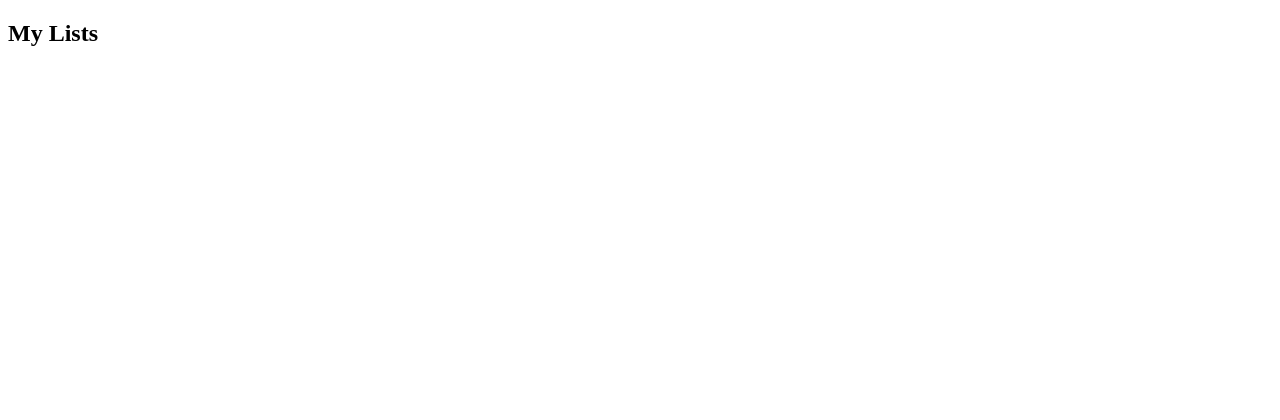
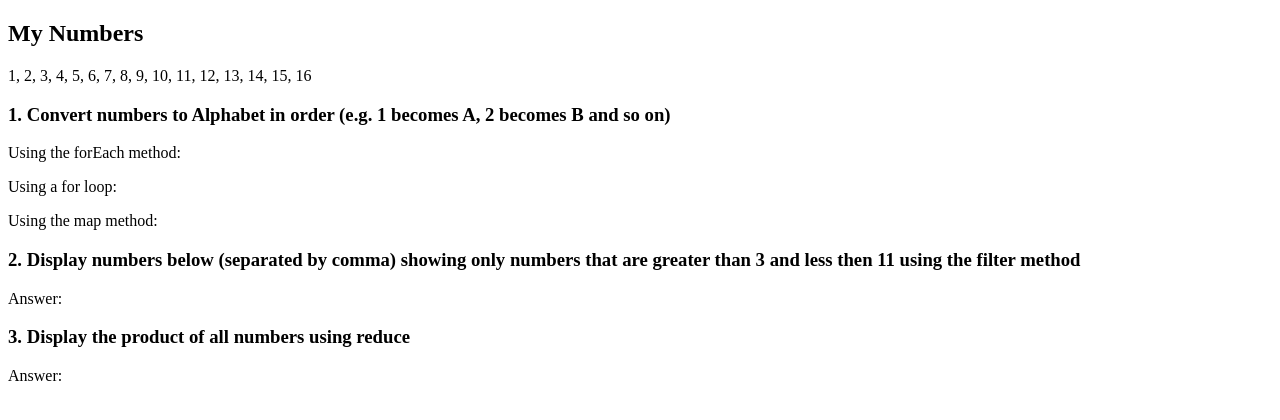
Before and after one commit to musikito/jspractice, a plain HTML site: page index.html in a window 1280 px wide. Drawn offline with Linux system fonts and the light colour scheme.

Commit message:
Questions

```diff
--- a/index.html
+++ b/index.html
@@ -8,6 +8,15 @@
     <title>Document</title>
 </head>
 <body>
-    <h2>My Lists</h2>
+    <h2>My Numbers</h2>
+    <p>1, 2, 3, 4, 5, 6, 7, 8, 9, 10, 11, 12, 13, 14, 15, 16</p>
+    <h3>1. Convert numbers to Alphabet in order (e.g. 1 becomes A, 2 becomes B and so on)</h3>
+    <p>Using the forEach method:</p>
+    <p>Using a for loop:</p>
+    <p>Using the map method:</p>
+    <h3>2. Display numbers below (separated by comma) showing only numbers that are greater than 3 and less then 11 using the filter method</h3>
+    <p>Answer:</p>
+    <h3>3. Display the product of all numbers using reduce</h3>
+    <p>Answer:</p>
 </body>
 </html>
```
